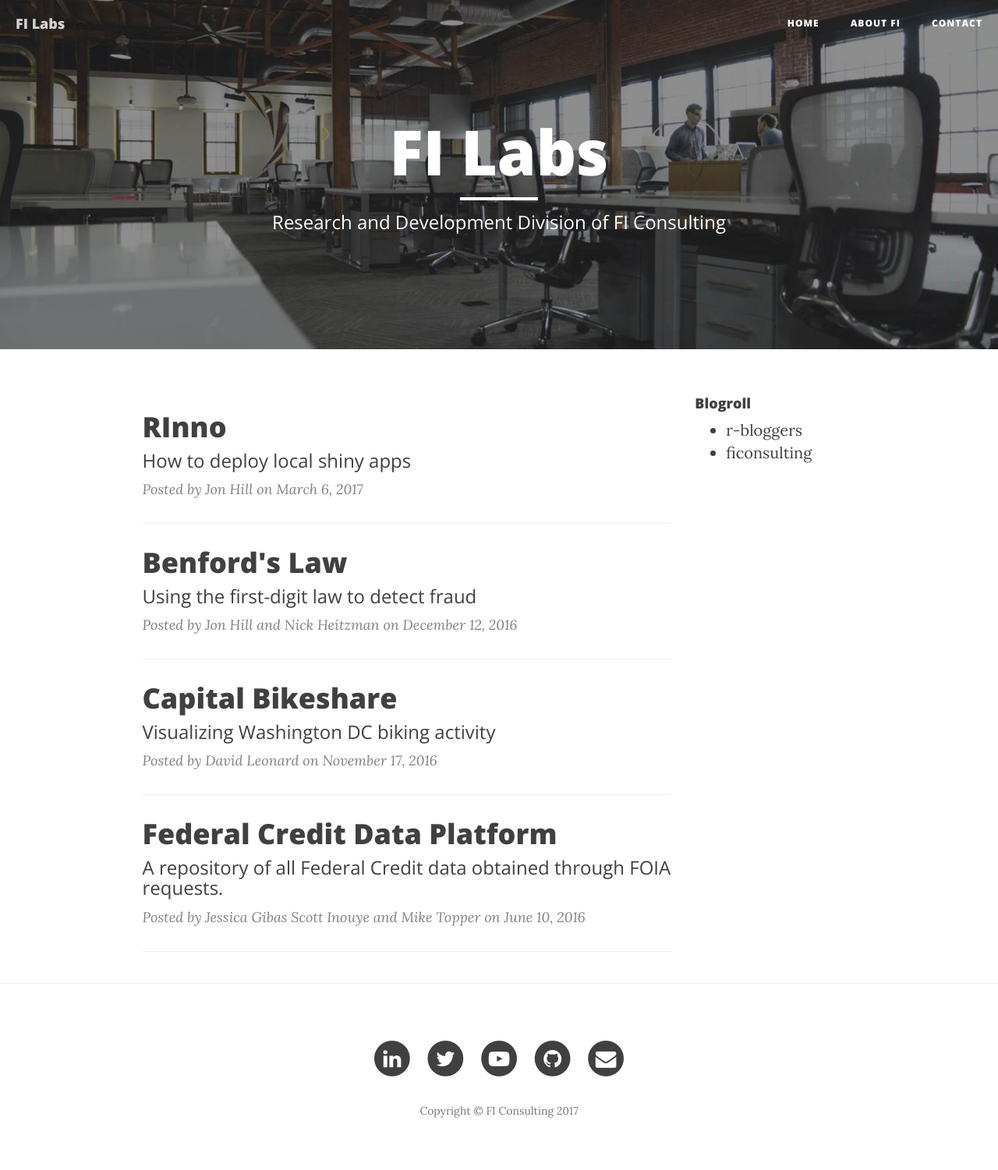
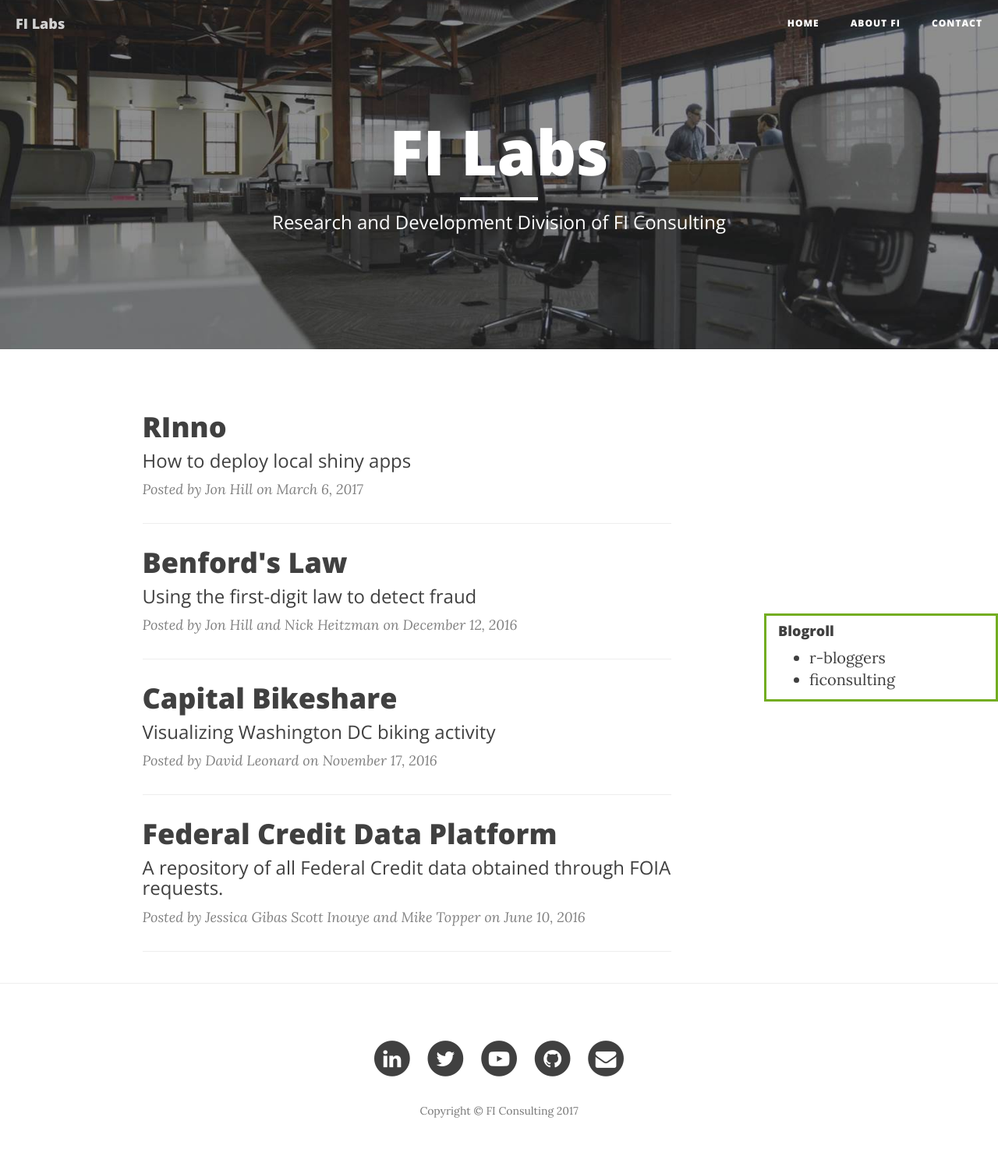
Before and after one commit to ficonsulting/filabs, a Jekyll site: the page built from index.html, in a window 1280 px wide. Shown: the whole page at 78% size. Built offline with Jekyll 4.4.1, drawn with Linux system fonts in a browser that asks for light colours; nearby versions of some CDN libraries; the list of posts is cut into pages by our own code.

Commit message:
Update syntax.css

```diff
--- a/css/syntax.css
+++ b/css/syntax.css
@@ -83,3 +83,11 @@
 .highlight .vi { color: teal; }
 .highlight .il { color: #009999; }
 .highlight .gc { color: #999; background-color: #EAF2F5; }
+
+#sidebar {
+  position: fixed;
+    bottom: 0;
+    right: 0;
+    width: 300px;
+    border: 3px solid #73AD21;
+}
```
